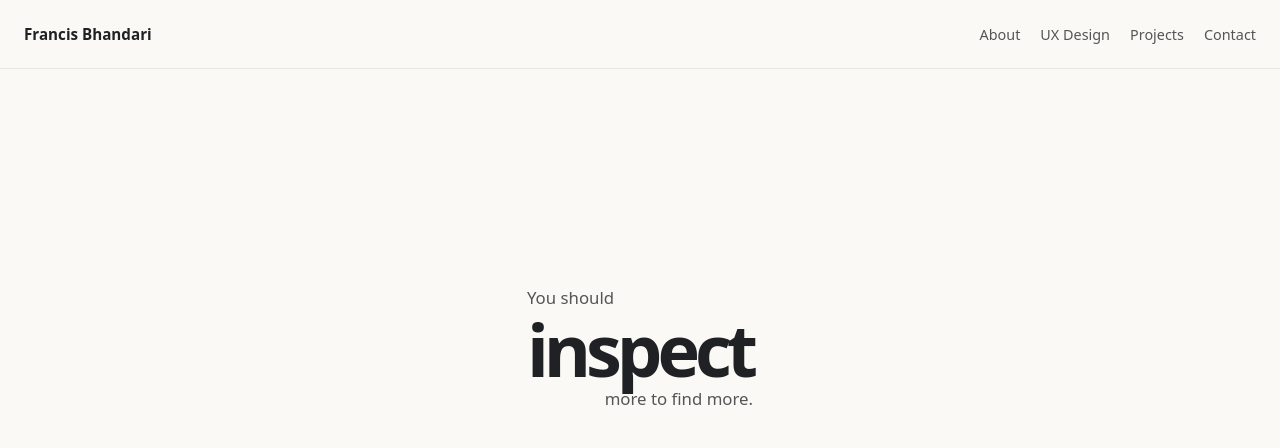
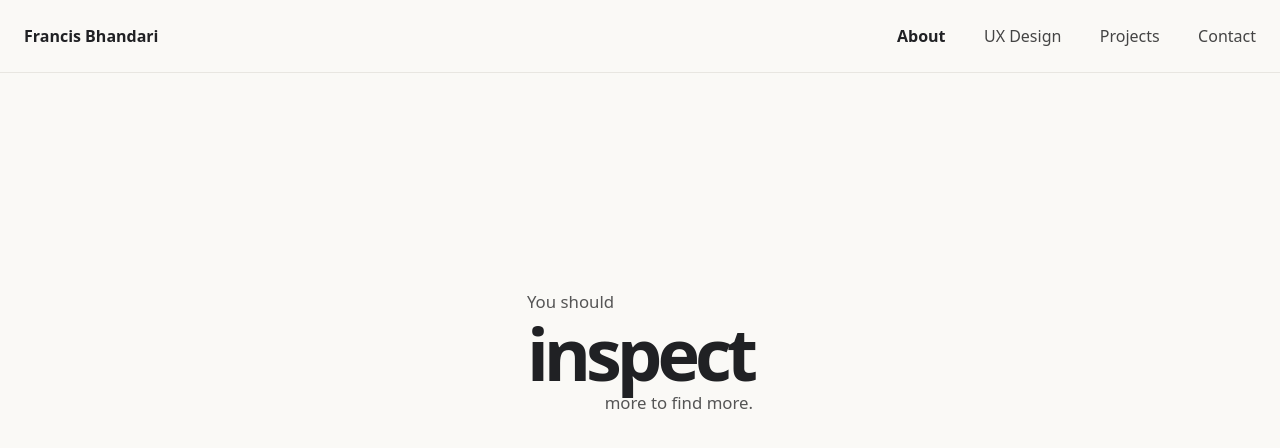
Before and after one commit to Francisbhandari/website, a plain HTML site: page about/index.html in a window 1280 px wide. Drawn offline with Linux system fonts and the light colour scheme.

Commit message:
Polish navigation spacing and typography across site

```diff
--- a/about/index.html
+++ b/about/index.html
@@ -34,7 +34,7 @@
 
       .site-name {
         color: inherit;
-        font-size: 0.95rem;
+        font-size: 1rem;
         font-weight: 600;
         text-decoration: none;
       }
@@ -42,14 +42,21 @@
       nav {
         display: flex;
         flex-wrap: wrap;
-        gap: 1.25rem;
+        gap: clamp(1.5rem, 3vw, 2.5rem);
       }
 
       nav a {
-        color: #555;
-        font-size: 0.9rem;
+        color: #444;
+        font-size: 1rem;
+        line-height: 1.5;
         text-decoration: none;
         text-underline-offset: 0.25em;
+        transition: color 160ms ease;
+      }
+
+      nav a[aria-current="page"] {
+        color: #202124;
+        font-weight: 600;
       }
 
       nav a:hover,
@@ -104,7 +111,7 @@
           padding: 1.5rem 1rem;
         }
 
-        nav { gap: 1rem; }
+        nav { gap: 1.25rem; }
       }
     </style>
   </head>
```
Also changed, not shown: contact/index.html (+12 -5 lines), index.html (+12 -5 lines), projects/index.html (+12 -5 lines), ux-design/design1/index.html (+12 -5 lines), ux-design/index.html (+12 -5 lines).
